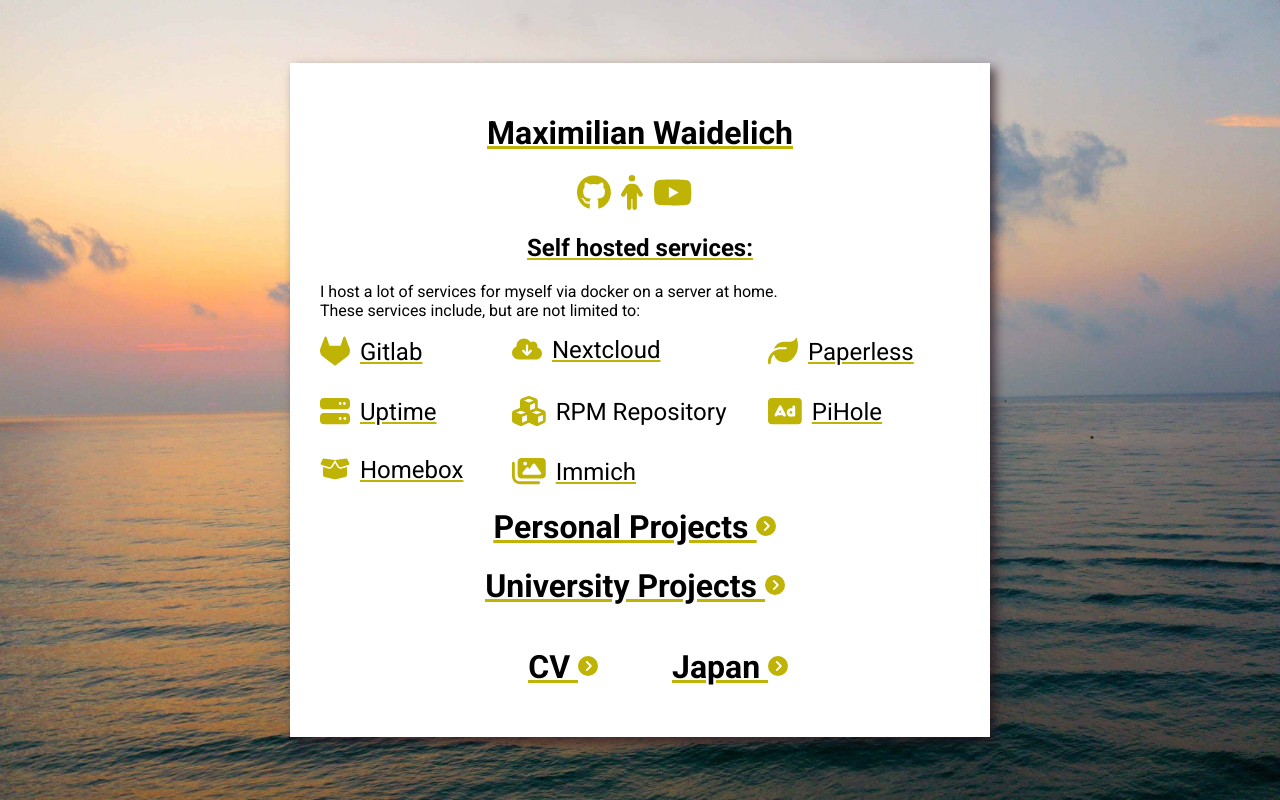
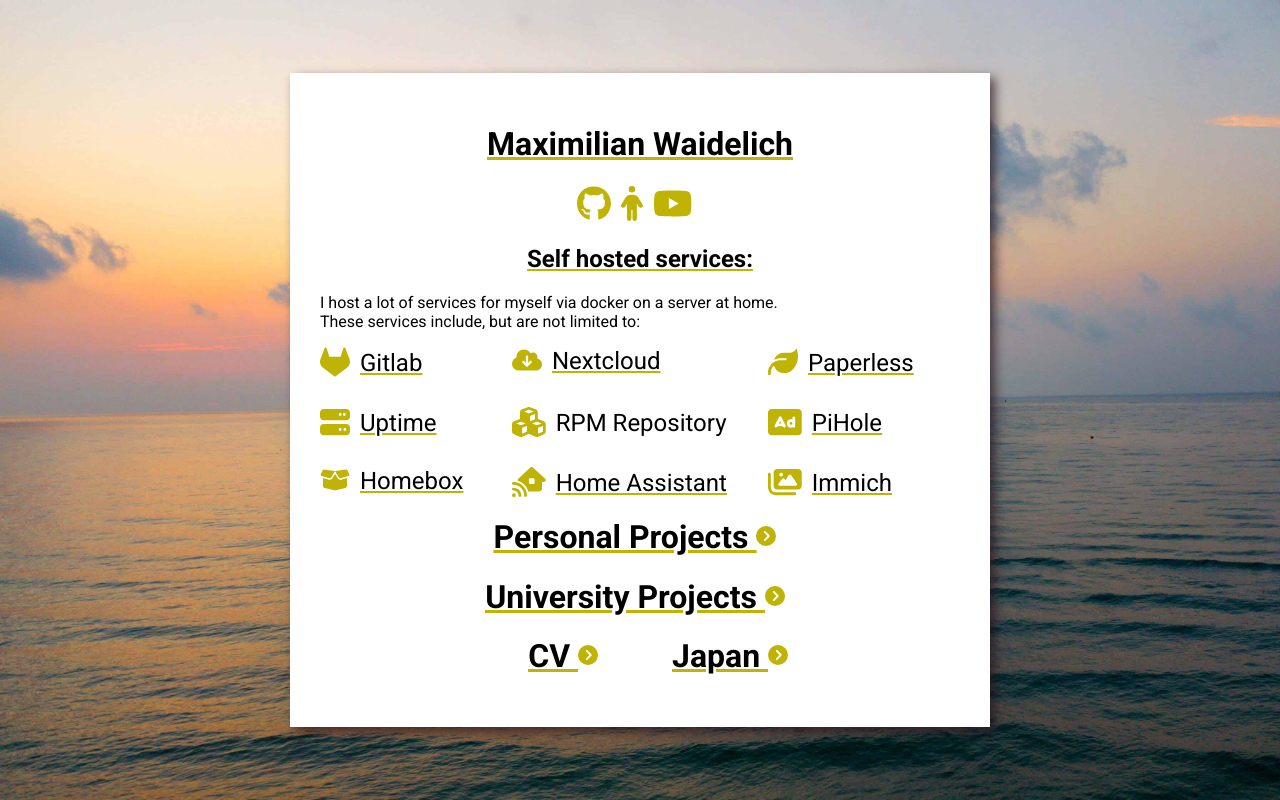
Before and after one commit to maxwai/homepage, a Next.js app: page / in a window 1280 px wide. Built offline with nearby package versions, Linux system fonts and the light colour scheme.

Commit message:
added new service

```diff
--- a/pages/index.jsx
+++ b/pages/index.jsx
@@ -10,7 +10,8 @@
     faLeaf,
     faMale,
     faRectangleAd,
-    faServer
+    faServer,
+    faHouseSignal
 } from '@fortawesome/free-solid-svg-icons'
 import {faGithub, faGitlab, faYoutube} from '@fortawesome/free-brands-svg-icons'
 import Link from "next/link";
@@ -99,6 +100,14 @@
                         </a>
                     </div>
                     <div>
+                        <a href="https://www.home-assistant.io/">
+                            <FontAwesomeIcon icon={faHouseSignal}
+                                             className={utilStyles.fontAwesomeAccentColour}
+                                             size="lg"/>
+                            Home Assistant
+                        </a>
+                    </div>
+                    <div>
                         <a href="https://immich.app/">
                             <FontAwesomeIcon icon={faImages}
                                              className={utilStyles.fontAwesomeAccentColour}
@@ -106,7 +115,6 @@
                             Immich
                         </a>
                     </div>
-                    <div></div>
                 </div>
                 <h1>
                     <Link href="/projects" className={utilStyles.headerLinks}>
@@ -126,7 +134,7 @@
                 </h1>
                 <div style={{display: "grid", gridTemplateColumns: "45% 45%", columnGap: "10%"}}>
                     <div style={{textAlign: "end", width: "fit-content", justifySelf: "end"}}>
-                        <h1>
+                        <h1 style={{marginTop: "0"}}>
                             <Link href="/cv" className={utilStyles.headerLinks}>
                                 CV {' '}
                                 <FontAwesomeIcon icon={faCircleChevronRight}
@@ -136,7 +144,7 @@
                         </h1>
                     </div>
                     <div style={{textAlign: "start", width: "fit-content", justifySelf: "start"}}>
-                        <h1>
+                        <h1 style={{marginTop: "0"}}>
                             <Link href="/japan" className={utilStyles.headerLinks}>
                                 Japan {' '}
                                 <FontAwesomeIcon icon={faCircleChevronRight}
```
Also changed, not shown: package.json (+6 -6 lines), 1 other file (tests, documents, lock files or other folders).
